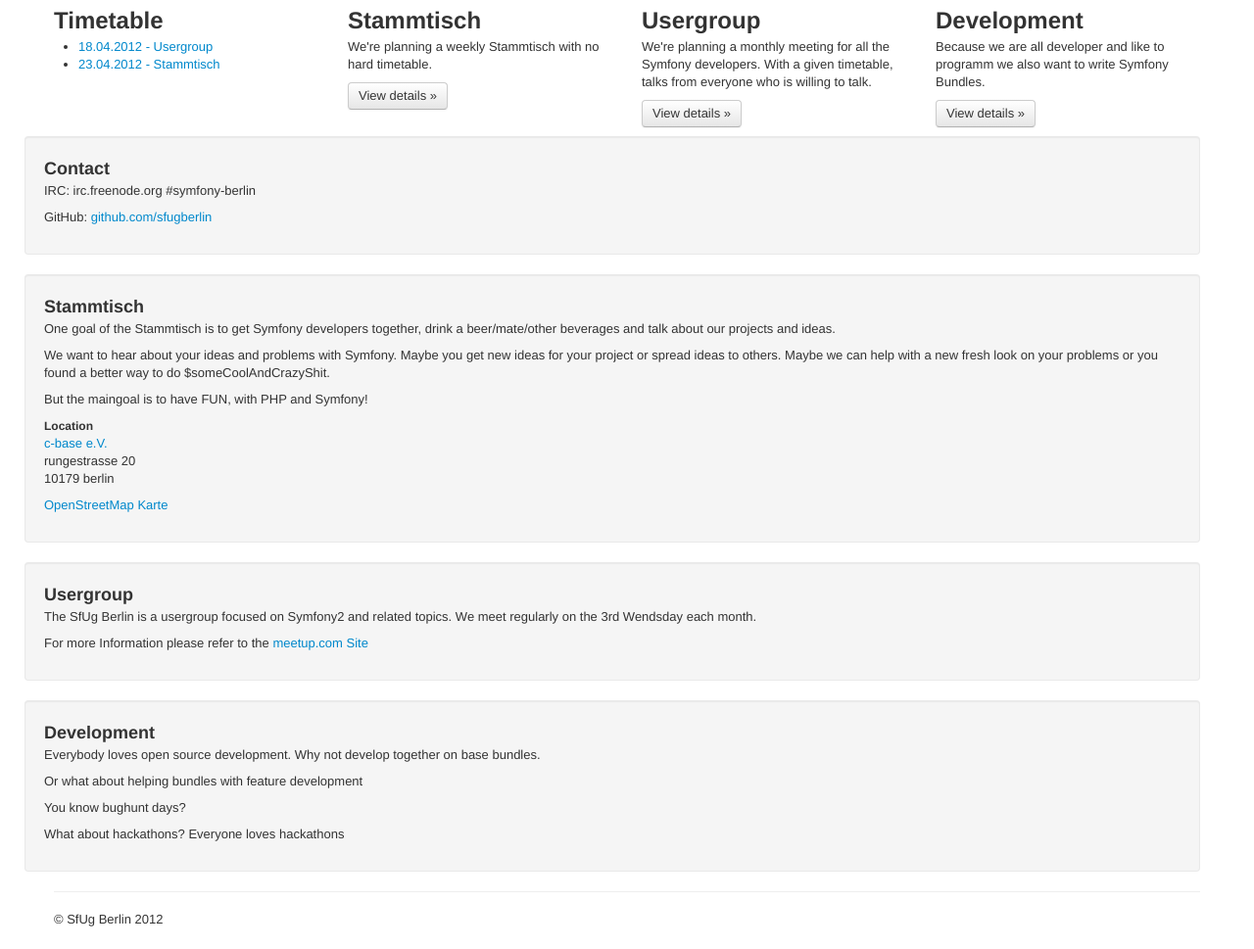
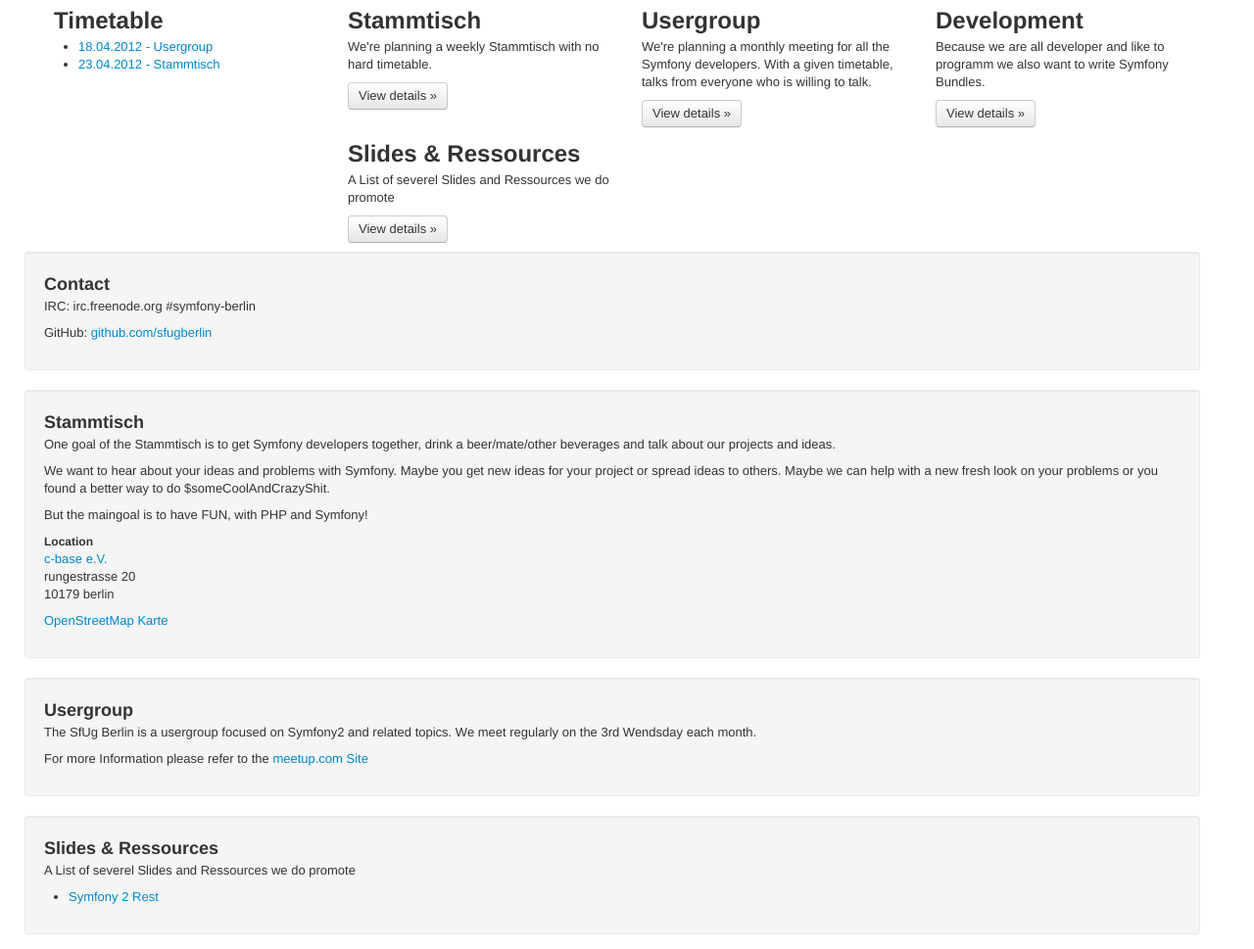
Before and after one commit to SfUgBerlin/sfugberlin.github.com, a plain HTML site: page index.html in a window 1280 px wide. Shown: the part 303-1272 px from the top of the page at 98% size. Drawn offline with nearby package versions, Linux system fonts and the light colour scheme.

Commit message:
add slide for Symfony 2 rest

```diff
--- a/index.html
+++ b/index.html
@@ -82,7 +82,17 @@
           <p>Because we are all developer and like to programm we also want to write Symfony Bundles.</p>
           <p><a class="btn" href="#development">View details &raquo;</a></p>
         </div>
+</div>
+
+      <div class="row">
+
+        <div class="span3 offset3">
+          <h2>Slides & Ressources</h2>
+          <p>A List of severel Slides and Ressources we do promote</p>
+          <p><a class="btn" href="#slides">View details &raquo;</a></p>
+       </div>
       </div>
+
 
       <div class="row well" id="contact">
         <h3>Contact</h3>
@@ -110,6 +120,17 @@
           <p>For more Information please refer to the <a href="http://www.meetup.com/sfugberlin/">meetup.com Site</a></p>
       </div>
 
+
+      <div class="row well" id="slides">
+          <h3>Slides & Ressources</h3>
+          <p>A List of severel Slides and Ressources we do promote</p>
+
+          <ul>
+            <li><a href="http://nevalon.de/presentation/symfony_rest">Symfony 2 Rest</a></li>
+          </ul>
+      </div>
+
+
       <div class="row well" id="development">
           <h3>Development</h3>
           <p>Everybody loves open source development. Why not develop together on base bundles.</p>
```
